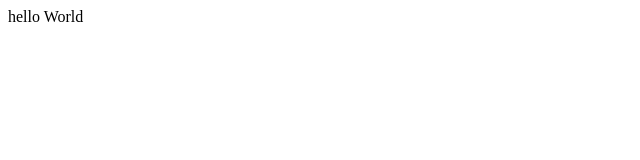
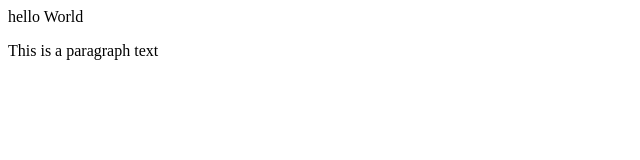
Before and after one commit to Niranjani-Jini/Git-test, a plain HTML site: page index.html in a window 1280 px wide. Shown: the whole page, without its empty margins (0-640 px from the left). Drawn offline with Linux system fonts and the light colour scheme.

Commit message:
Update index.html

```diff
--- a/index.html
+++ b/index.html
@@ -1 +1,2 @@
 <h>hello World</h>
+<p>This is a paragraph text</p>
```
